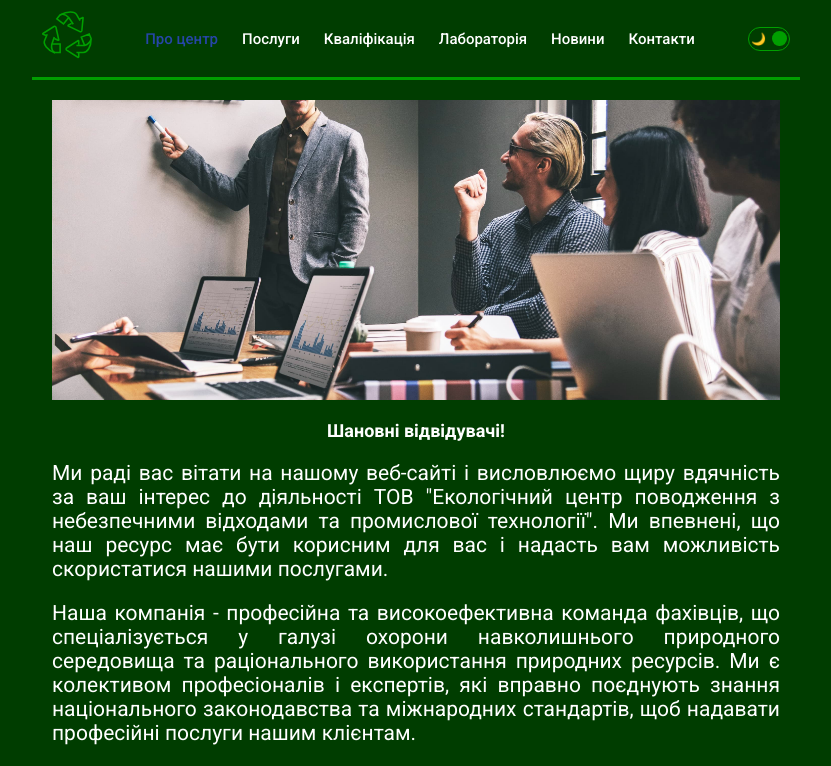
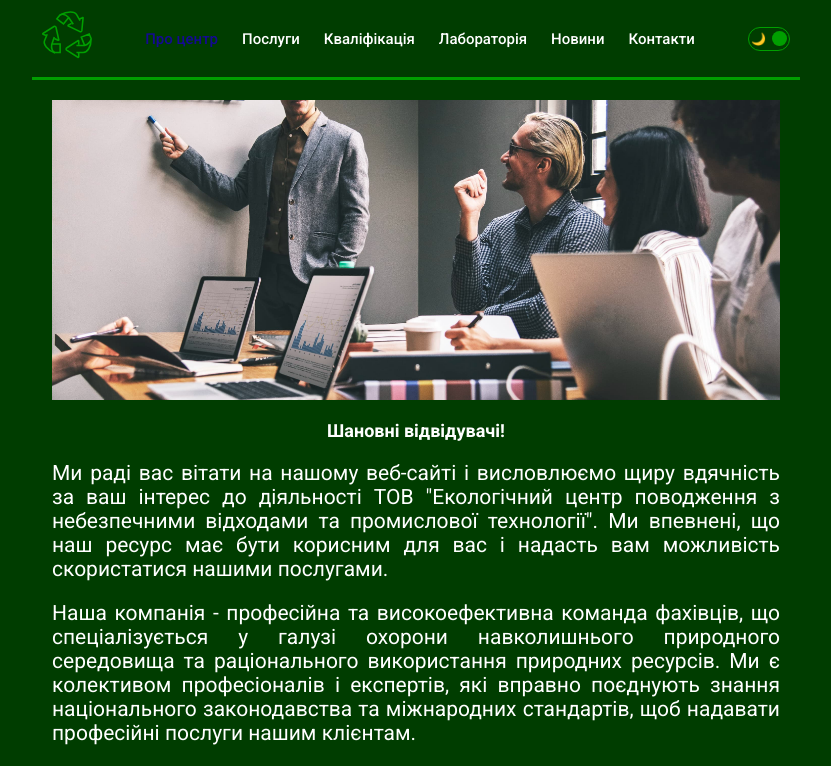
Before and after one commit to Eugensson/ecocenter, a Next.js app: page / in a window 1280 px wide. Shown: the top 766 px of the page, without its empty margins (224-1055 px from the left). Built offline with nearby package versions, Linux system fonts and the light colour scheme.

Commit message:
Update globals.css

```diff
--- a/src/app/globals.css
+++ b/src/app/globals.css
@@ -2,7 +2,7 @@
   --green-color: #009f00;
   --primary-text-color: #003d00;
   --secondary-text-color: #ffffff;
-  --accent-text-color: #2646a8;
+  --accent-text-color: #140993;
   --primary-background-color: #ffffff;
   --secondary-background-color: #003d00;
   --third-background-color: rgba(255, 255, 255, 0.3);
```
